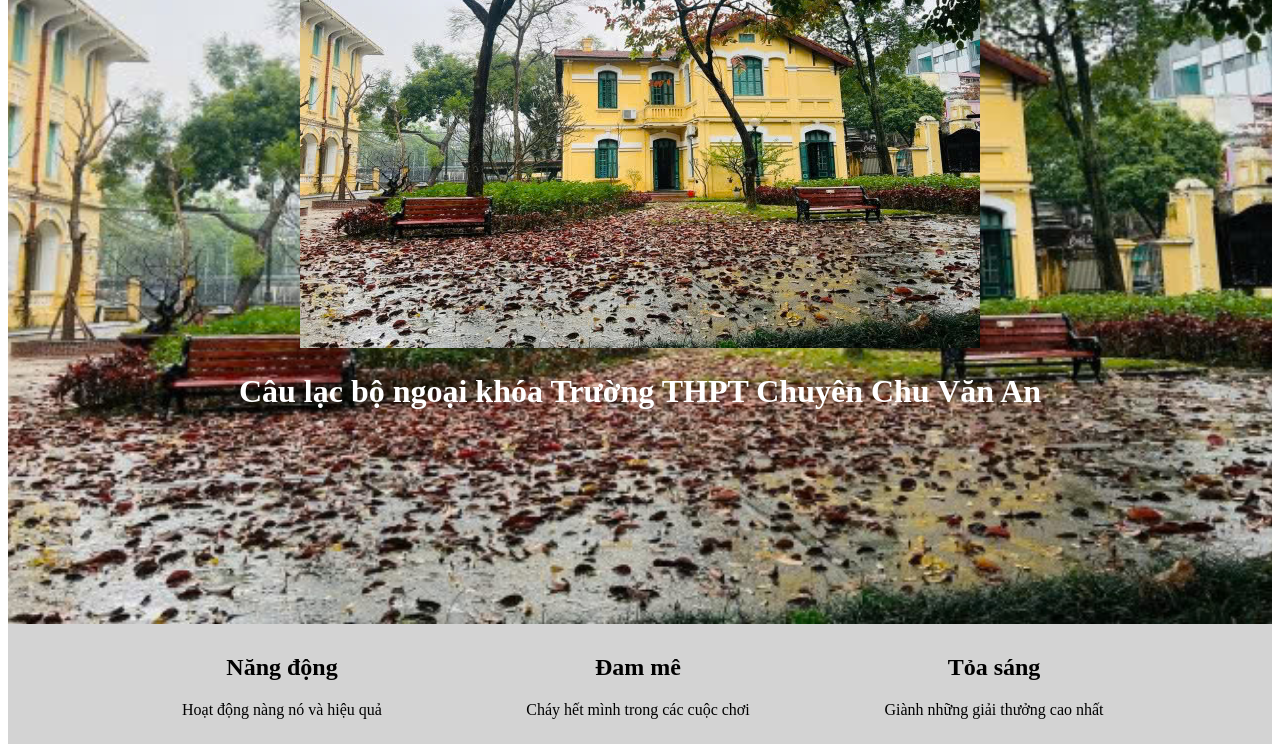
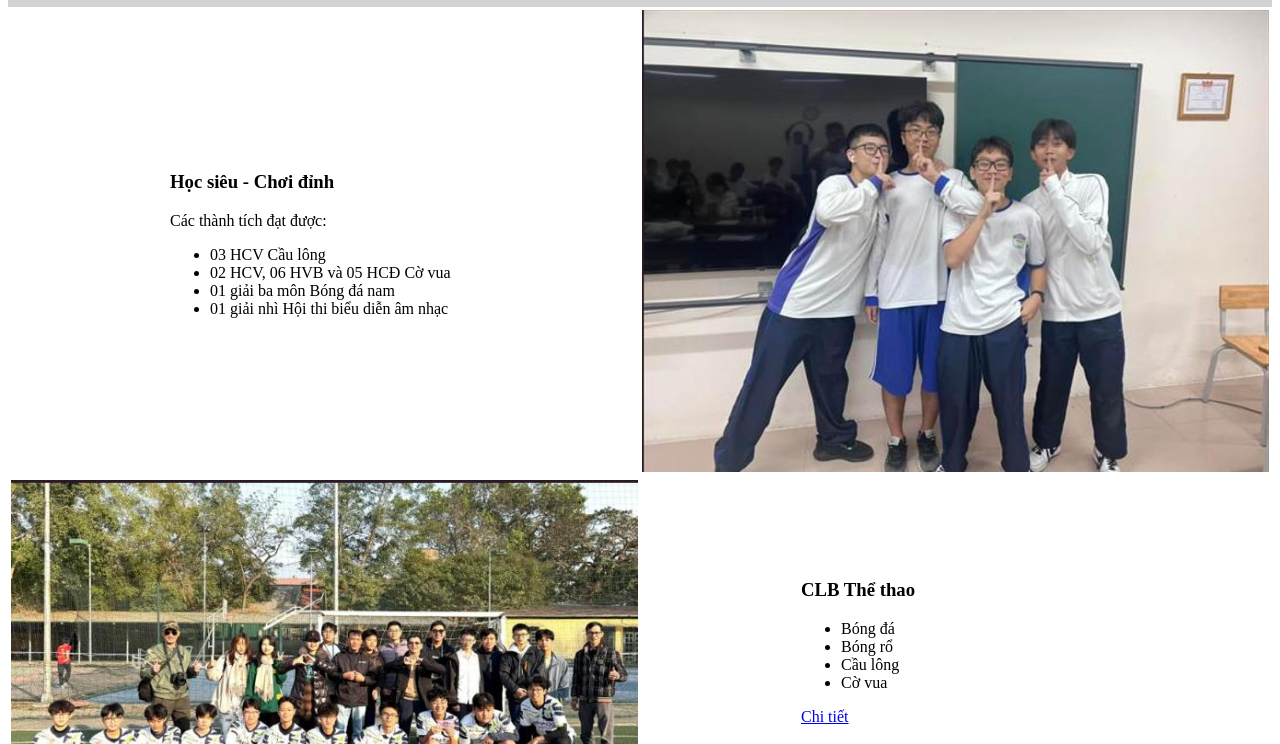
Before and after one commit to doantm1809-dotcom/code, a plain HTML site: page index.html in a window 1280 px wide. Shown: the part 362-1106 px from the top of the page. Drawn offline with Linux system fonts and the light colour scheme.

Commit message:
Update styles.css

```diff
--- a/styles.css
+++ b/styles.css
@@ -1,28 +1,39 @@
 .banner {
+    position: relative;
     background: url("img-0.jpg") no-repeat center center;
     background-size: cover;
-padding-top: 12rem;
-padding-bottom: 12rem;
-text-align: center !important;
-color: white !important;
+    padding-top: 6rem;
+    padding-bottom: 6rem;
+    text-align: center;
+    color: white;
 }
-slogan {
-text-align: center !important;
+.banner h1 {
+    margin: 0;
+    font-size: 2.2rem;
+    text-shadow: 0 0 6px rgba(0,0,0,0.7);
+}
+.banner img {
+    display: none;
+}
+
+.slogan {
+    text-align: center;
     width: 100%;
+    margin-top: 0.5rem;
 }
 .row {
     display: flex;
     flex-wrap: wrap;
-margin-top: -1;
     max-width: 100%;
     padding-right: 3rem;
     padding-left: 6rem;
     background-color: lightgrey;
-text-align: center !important;
+    justify-content: center;
+    text-align: center;
 }
-.block_3{
-flex: 00 auto;
-width: 30%;
+
+.block_3 {
+    flex: 0 0 30%;
     margin: 10px;
 }
 .cell_img {
```
Lines whose indentation alone changed are shown as unchanged.
